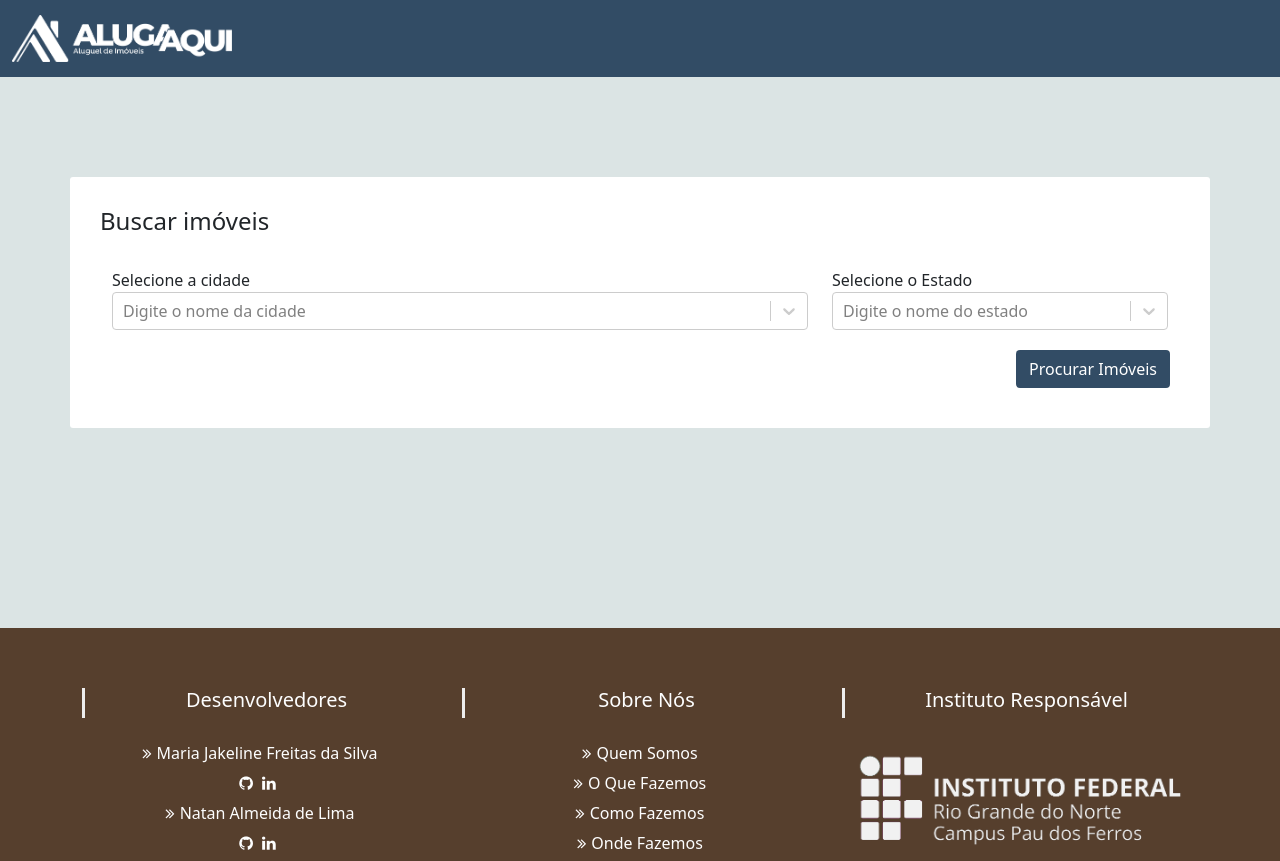
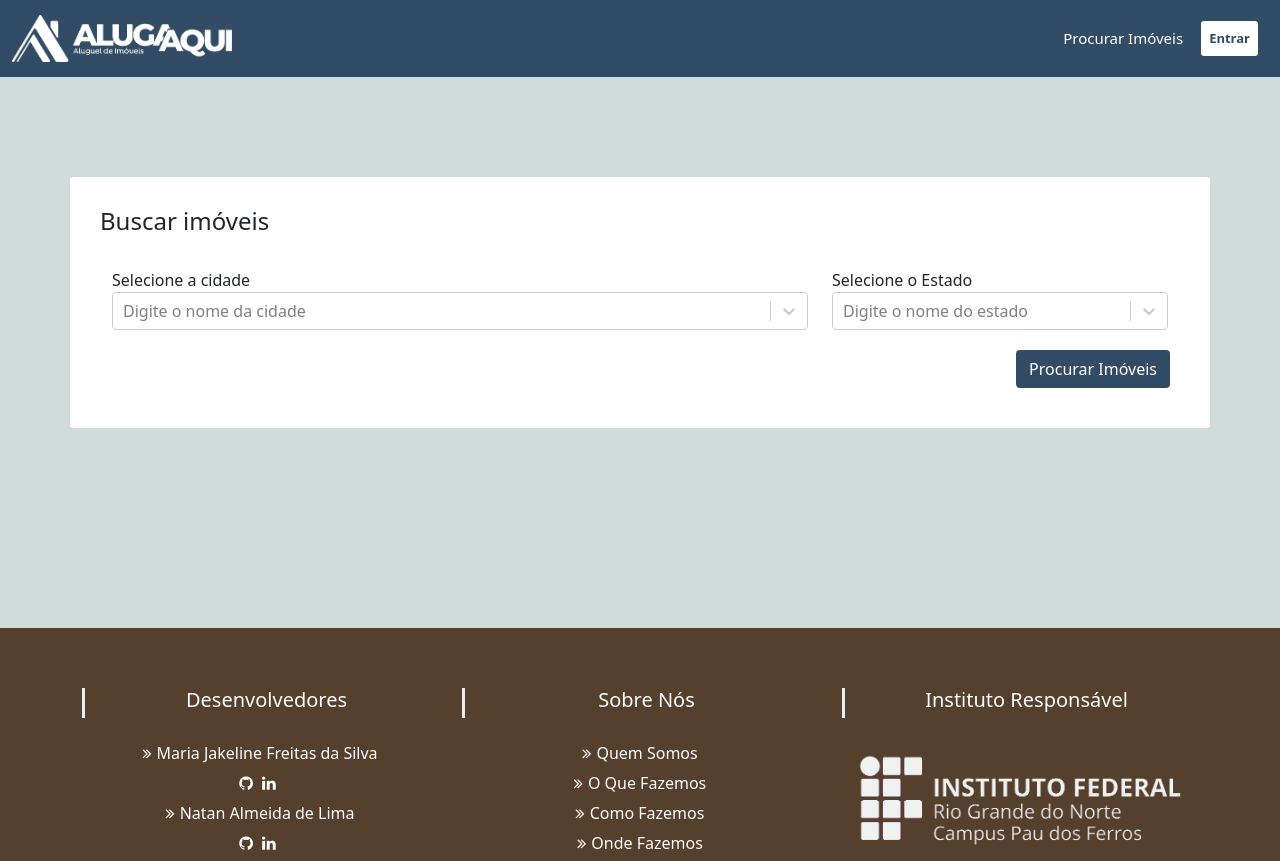
Before and after one commit to kanatius/Integrador_6_periodo, a Django app: page / in a window 1280 px wide. Shown: the top 861 px of the page. Run offline with Django 3.2, Linux system fonts and the light colour scheme; style sheets or scripts are compiled from the project's sources; some libraries are stand-ins or nearby versions.

Commit message:
atualização navbar e css

```diff
--- a/accounts/templates/accounts/cadastro.html
+++ b/accounts/templates/accounts/cadastro.html
@@ -1,4 +1,3 @@
-{# Load the tag library #}
 {% load static %}
 {% load bootstrap4 %}
 {% block extrahead %}
@@ -117,7 +116,7 @@
                         </form>
 
                         <p class="mb-0">
-                            <span>Já tem uma conta?<a href="#" class="text-center"> Login</a></span>
+                            <span>Já tem uma conta? <a href="{% url 'accounts:login' %}" class="text-center">Entrar</a></span>
                         </p>
                     </div>
                 </div>
--- a/accounts/templates/accounts/login.html
+++ b/accounts/templates/accounts/login.html
@@ -80,7 +80,7 @@
                             </div>
                             <!-- /.col -->
                             <div class="col-4">
-                                <button type="submit" class="btn btn-primary btn-block">Sign In</button>
+                                <button type="submit" class="btn btn-primary btn-block">Entrar</button>
                             </div>
                             <!-- /.col -->
                         </div>
@@ -89,7 +89,7 @@
                         <a href="/accounts/reset_password/">Esqueci a minha senha!</a>
                     </p>
                     <p class="mb-0">
-                        <span>Não tem uma conta?<a href="#" class="text-center"> Registre-se</a></span>
+                        <span>Não tem uma conta?<a href="{% url 'accounts:cadastro' %}" class="text-center"> Registre-se</a></span>
                     </p>
                 </div>
             </div>
--- a/core/static/css/basepage.css
+++ b/core/static/css/basepage.css
@@ -1,7 +1,7 @@
 @import url("https://maxcdn.bootstrapcdn.com/font-awesome/4.7.0/css/font-awesome.min.css");
 body {
   margin: 0px;
-  background-color: rgba(208, 219, 220, 0.75) !important;
+  background-color: #d0dbdc !important;
 }
 
 .navbar {
@@ -120,5 +120,56 @@ section .section-title {
     margin-bottom: 10px;
   }
 }
+#btn-login {
+  background-color: white;
+  color: #324c65 !important;
+  font-size: 13px;
+  border: 0px;
+  font-weight: bold;
+}
+
+#login-li {
+  overflow-y: hidden;
+  display: flex;
+  align-items: center !important;
+}
+
+#btn-sair {
+  background-color: inherit;
+  color: white;
+  border: 0px;
+}
+
+#btn-login:focus, #btn-sair:focus {
+  box-shadow: none;
+}
+
+#btn-login:hover, #btn-sair:hover {
+  opacity: 90%;
+}
+
+.nav-item {
+  margin-right: 10px;
+  font-size: 15px;
+}
+.nav-item a {
+  color: white !important;
+}
+.nav-item a:hover {
+  opacity: 90%;
+}
+
+.nav-link {
+  font-size: 15px;
+}
+
+ul li .dropdown-item {
+  color: #324c65 !important;
+}
+
+ul li .dropdown-item:hover {
+  background-color: #324c65;
+  color: white !important;
+}
 
 /*# sourceMappingURL=basepage.css.map */
--- a/core/static/scss/basepage.scss
+++ b/core/static/scss/basepage.scss
@@ -4,7 +4,7 @@
 
 body{
     margin: 0px;
-    background-color: rgba($serenity, .75) !important;
+    background-color: rgba($serenity, 1) !important;
 }
 
 .navbar{
@@ -111,3 +111,56 @@ section .section-title {
     margin-bottom: 10px;
 }
 }
+
+#btn-login{
+    background-color: white;
+    color: $navy-blue !important;
+    font-size: 13px;
+    border: 0px;
+    font-weight: bold;
+}
+
+#login-li{
+    overflow-y: hidden;
+    display: flex;
+    align-items: center !important;
+}
+
+#btn-sair{
+    background-color: inherit;
+    color: white;
+    border: 0px;
+}
+
+#btn-login:focus, #btn-sair:focus {
+    box-shadow: none;
+}
+
+#btn-login:hover, #btn-sair:hover{
+    opacity: 90%;
+}
+
+.nav-item{
+    margin-right: 10px;
+
+    a{
+        color: white !important;
+    }
+    a:hover{
+        opacity: 90%;
+    }
+    font-size: 15px;
+}
+
+.nav-link{
+    font-size: 15px;
+}
+
+ul li .dropdown-item{
+    color: $navy-blue !important;
+}
+
+ul li .dropdown-item:hover{
+    background-color: rgba($navy-blue, $alpha: 1);
+    color: white !important;
+}
--- a/core/templates/basepage.html
+++ b/core/templates/basepage.html
@@ -50,13 +50,65 @@
 </head>
 
 <body>
-  <nav class="navbar navbar-light">
+  <nav class="navbar navbar-expand-lg navbar-light bg-light">
     <div class="container-fluid">
       <a class="navbar-brand" href="/">
         <img id="img-logo" src="{% static 'imagens/Alugaqui - Logo-02.png' %}" alt="" class="d-inline-block align-top">
       </a>
+      <button class="navbar-toggler" type="button" data-bs-toggle="collapse" data-bs-target="#navbarSupportedContent"
+        aria-controls="navbarSupportedContent" aria-expanded="false" aria-label="Toggle navigation">
+        <span class="navbar-toggler-icon"></span>
+      </button>
+
+      <div class="d-flex">
+        <div class="collapse navbar-collapse" id="navbarSupportedContent">
+          <ul class="navbar-nav me-auto mb-2 mb-lg-0">
+            <li class="nav-item">
+              <a class="nav-link" aria-current="page" href="/">Procurar Imóveis</a>
+            </li>
+            <!-- <li class="nav-item">
+                <a class="nav-link active" aria-current="page" href="#">Home</a>
+              </li>
+              <li class="nav-item">
+                <a class="nav-link active" aria-current="page" href="#">Home</a>
+              </li>
+              <li class="nav-item">
+                <a class="nav-link active" aria-current="page" href="#">Home</a>
+              </li>
+            </ul> -->
+
+            {% if user.is_authenticated %}
+            <!-- Funcionalidades -->
+            <li class="nav-item dropdown">
+              <a class="nav-link dropdown-toggle" href="#" id="navbarDropdown" role="button" data-bs-toggle="dropdown" aria-expanded="false">
+                Minha Conta
+              </a>
+              <ul class="dropdown-menu" aria-labelledby="navbarDropdown">
+                <li><a class="dropdown-item" href="#!">Perfil</a></li>
+                <li><a class="dropdown-item" href="#!">Meus Imóveis</a></li>
+                <li><hr class="dropdown-divider"></li>
+                <li>
+                  <a href="{% url 'accounts:logout' %}" class="dropdown-item">Sair
+                  </a>
+                </li>
+              </ul>
+            </li>
+            <!-- Funcionalidades -->
+
+
+            {% else %}
+            <li class="nav-item" id="login-li">
+              <a id="btn-login" href="{% url 'accounts:login' %}" class="btn btn-sm nav-link">Entrar</a>
+            </li>
+            {% endif %}
+
+
+        </div>
+      </div>
     </div>
   </nav>
+
+
 
   <div class="container" id="sheet">
     {% block page %}
@@ -77,12 +129,14 @@
             <li><a href="#"><i class="fa fa-angle-double-right"></i>Maria Jakeline Freitas da Silva</a></li>
             <li><a href="#">
                 <a href="https://github.com/jakeline-freitas" target="_blank"><i class="fa fa-github"></i></a>
-              <a href="https://www.linkedin.com/in/maria-jakeline-360b93124/" target="_blank"><i class="fa fa-linkedin"></i></a>
+                <a href="https://www.linkedin.com/in/maria-jakeline-360b93124/" target="_blank"><i
+                    class="fa fa-linkedin"></i></a>
               </a></li>
             <li><a href="#"><i class="fa fa-angle-double-right"></i>Natan Almeida de Lima</a></li>
             <li><a href="#">
                 <a href="https://github.com/kanatius" target="_blank"><i class="fa fa-github"></i></a>
-              <a href="https://www.linkedin.com/in/natan-almeida-2662a0171/" target="_blank"><i class="fa fa-linkedin"></i></a>
+                <a href="https://www.linkedin.com/in/natan-almeida-2662a0171/" target="_blank"><i
+                    class="fa fa-linkedin"></i></a>
               </a></li>
           </ul>
         </div>
```
Also changed, not shown: accounts/templates/logado.html (deleted, +0 -12 lines), 1 other file. Lines whose indentation alone changed are shown as unchanged.
